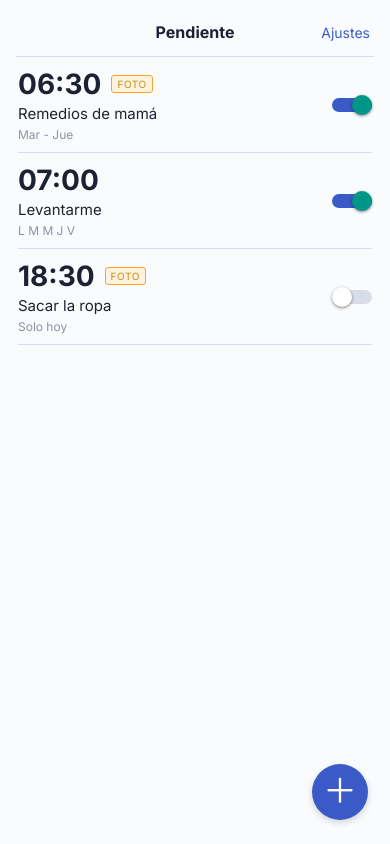
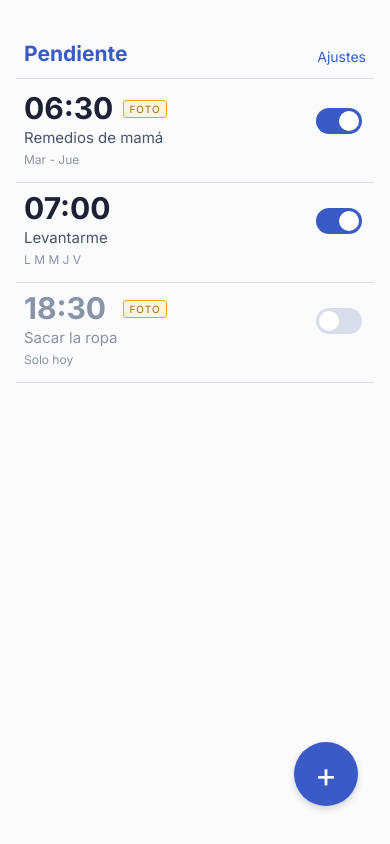
Before and after one commit to NataliaEspitia/pendiente-mobile-frontend, a React Native app: screen / in a window 390 px wide. Built offline with nearby package versions, Linux system fonts and the light colour scheme.

Commit message:
fix(mobile): ajustar M1 Mis alarmas al Figma

```diff
--- a/App.js
+++ b/App.js
@@ -5,7 +5,6 @@ import {
   Text,
   StyleSheet,
   Pressable,
-  Switch,
   TextInput,
   ScrollView,
   StatusBar,
@@ -281,19 +280,34 @@ function AlarmList({
     );
   };
 
+  // Geometry from m1 and m_row_alarm in gen_mockups.py (frame 390x800).
   return (
     <View style={s.screen}>
-      <Header
-        title="Pendiente"
-        right="Ajustes"
-        onRight={openSettings}
-      />
+      <View style={s.listHeader}>
+        <Text style={s.listTitle}>
+          Pendiente
+        </Text>
+
+        <Pressable
+          style={({ pressed }) => [s.listSettings, pressed && s.pressed]}
+          onPress={openSettings}
+          hitSlop={12}
+          accessibilityRole="button"
+        >
+          <Text style={s.listSettingsText}>
+            Ajustes
+          </Text>
+        </Pressable>
+      </View>
 
       <ScrollView
         contentContainerStyle={s.listPad}
         showsVerticalScrollIndicator={false}
       >
-        {alarms.map((alarm, index) => (
+        {alarms.map((alarm, index) => {
+          const on = toggles[index];
+
+          return (
             <Pressable
               key={`${alarm.time}-${alarm.name}`}
               style={({ pressed }) => [
@@ -302,41 +316,41 @@ function AlarmList({
               ]}
               onPress={() => openAlarm(alarm)}
             >
-            <View style={s.alarmContent}>
-              <View style={s.timeLine}>
-                <Text style={s.listTime}>
+              <Text style={[s.listTime, !on && s.textOff]}>
                 {alarm.time}
               </Text>
 
               {alarm.photo && (
-                  <Text style={s.badge}>
+                <View style={s.badge}>
+                  <Text style={s.badgeText}>
                     FOTO
                   </Text>
+                </View>
               )}
-              </View>
 
-              <Text style={s.name}>
+              <Text style={[s.name, !on && s.textOff]}>
                 {alarm.name}
               </Text>
 
               <Text style={s.meta}>
                 {alarm.repeat}
               </Text>
-            </View>
 
-            <Switch
-              value={toggles[index]}
-              onValueChange={(value) =>
-                toggleAlarm(index, value)
-              }
-              trackColor={{
-                false: colors.g3,
-                true: colors.prim,
-              }}
-              thumbColor={colors.white}
-            />
+              <Pressable
+                style={[s.switchTrack, on && s.switchTrackOn]}
+                onPress={() => toggleAlarm(index, !on)}
+                hitSlop={10}
+                accessibilityRole="switch"
+                accessibilityState={{ checked: on }}
+                accessibilityLabel={`Alarma ${alarm.time}`}
+              >
+                <View style={[s.switchThumb, on && s.switchThumbOn]} />
               </Pressable>
-        ))}
+
+              <View style={s.alarmLine} />
+            </Pressable>
+          );
+        })}
       </ScrollView>
 
       <Pressable
@@ -349,7 +363,7 @@ function AlarmList({
         accessibilityLabel="Nueva alarma"
       >
         <Text style={s.fabText}>
-          ＋
+          +
         </Text>
       </Pressable>
     </View>
@@ -692,91 +706,156 @@ const s = StyleSheet.create({
 
   /* M1 ------------------------------------------------------------------- */
 
+  listHeader: {
+    height: 79,
+    marginHorizontal: 16,
+    borderBottomWidth: 1,
+    borderBottomColor: colors.g3,
+  },
+
+  listTitle: {
+    position: 'absolute',
+    left: 8,
+    top: textTop(62, 21),
+    fontFamily: fonts.bold,
+    fontSize: 21,
+    lineHeight: lineHeight(21),
+    color: colors.prim,
+  },
+
+  listSettings: {
+    position: 'absolute',
+    right: 8,
+    top: textTop(62, 14),
+  },
+
+  listSettingsText: {
+    fontFamily: fonts.regular,
+    fontSize: 14,
+    lineHeight: lineHeight(14),
+    color: colors.prim,
+  },
+
   listPad: {
-    paddingHorizontal: 18,
-    paddingBottom: 110,
+    paddingTop: 7,
+    paddingBottom: 120,
   },
 
   alarmRow: {
-    minHeight: 96,
-    borderBottomWidth: 1,
-    borderBottomColor: colors.g3,
-    flexDirection: 'row',
-    alignItems: 'center',
-    gap: 12,
-  },
-
-  alarmContent: {
-    flex: 1,
-  },
-
-  timeLine: {
-    flexDirection: 'row',
-    alignItems: 'center',
-    gap: 10,
+    height: 100,
   },
 
   listTime: {
-    fontSize: 28,
+    position: 'absolute',
+    left: 24,
+    top: textTop(34, 30),
+    fontSize: 30,
+    lineHeight: lineHeight(30),
     fontFamily: fonts.bold,
     color: colors.ink,
   },
 
+  textOff: {
+    color: colors.g2,
+  },
+
   badge: {
-    fontSize: 10,
-    fontFamily: fonts.regular,
-    color: colors.photoInk,
+    position: 'absolute',
+    left: 24 + 5 * 17 + 14,
+    top: 14,
+    width: 44,
+    height: 18,
     borderWidth: 1,
     borderColor: colors.accent,
     borderRadius: 3,
-    paddingHorizontal: 5,
-    paddingVertical: 2,
     backgroundColor: colors.accentLight,
-    letterSpacing: 0.6,
+    alignItems: 'center',
+    justifyContent: 'center',
+  },
+
+  badgeText: {
+    fontSize: 10,
+    lineHeight: lineHeight(10),
+    fontFamily: fonts.regular,
+    color: colors.accentInk,
+    letterSpacing: 1,
   },
 
   name: {
-    marginTop: 3,
+    position: 'absolute',
+    left: 24,
+    top: textTop(58, 15),
     fontSize: 15,
+    lineHeight: lineHeight(15),
     fontFamily: fonts.regular,
-    color: colors.ink,
+    color: colors.g1,
   },
 
   meta: {
+    position: 'absolute',
+    left: 24,
+    top: textTop(79, 12),
     fontSize: 12,
+    lineHeight: lineHeight(12),
     fontFamily: fonts.regular,
     color: colors.g2,
-    marginTop: 4,
+  },
+
+  switchTrack: {
+    position: 'absolute',
+    right: 28,
+    top: 22,
+    width: 46,
+    height: 26,
+    borderRadius: 13,
+    backgroundColor: colors.g3,
+  },
+
+  switchTrackOn: {
+    backgroundColor: colors.prim,
+  },
+
+  switchThumb: {
+    position: 'absolute',
+    left: 3,
+    top: 3,
+    width: 20,
+    height: 20,
+    borderRadius: 10,
+    backgroundColor: colors.white,
+  },
+
+  switchThumbOn: {
+    left: 23,
+  },
+
+  alarmLine: {
+    position: 'absolute',
+    left: 16,
+    right: 16,
+    top: 96,
+    height: 1,
+    backgroundColor: colors.g3,
   },
 
   fab: {
     position: 'absolute',
-    right: 22,
-    bottom: 24,
-    width: 56,
-    height: 56,
-    borderRadius: 28,
+    right: 32,
+    bottom: 38,
+    width: 64,
+    height: 64,
+    borderRadius: 32,
     backgroundColor: colors.prim,
     alignItems: 'center',
     justifyContent: 'center',
-
-    shadowColor: colors.ink,
-    shadowOpacity: 0.18,
-    shadowRadius: 6,
-    shadowOffset: {
-      width: 0,
-      height: 3,
-    },
-
-    elevation: 4,
+    boxShadow: '0px 3px 6px rgba(28, 34, 51, 0.18)',
   },
 
   fabText: {
     fontSize: 34,
-    lineHeight: 38,
+    lineHeight: lineHeight(34),
     color: colors.white,
     fontFamily: fonts.regular,
-    marginTop: -3,
   },
 
   /* M2 / M4 (geometry from m_form in gen_mockups.py) --------------------- */
--- a/theme.js
+++ b/theme.js
@@ -8,6 +8,7 @@ export const colors = {
   night: '#141B33',
   accent: '#F5A623',
   accentLight: '#FDF3DF',
+  accentInk: '#9C6B0F',
   ok: '#2E8B62',
   okLight: '#E7F3EC',
   g1: '#4A5568',
```
Lines whose indentation alone changed are shown as unchanged.
